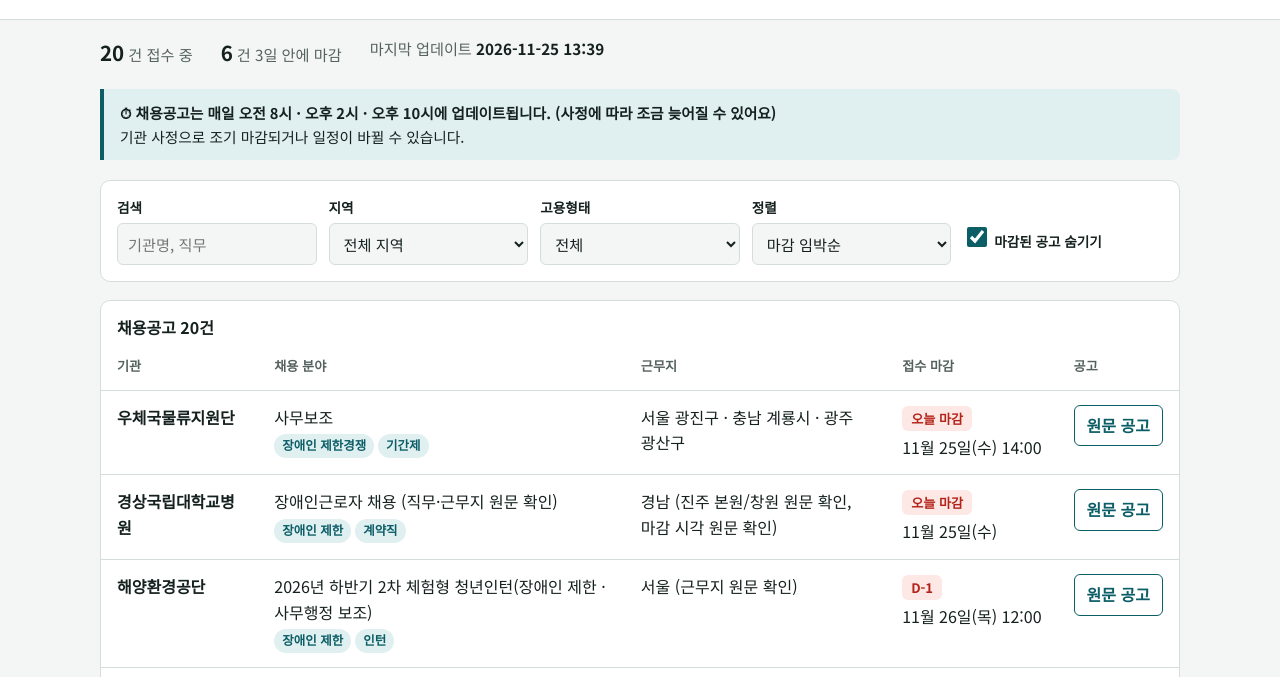
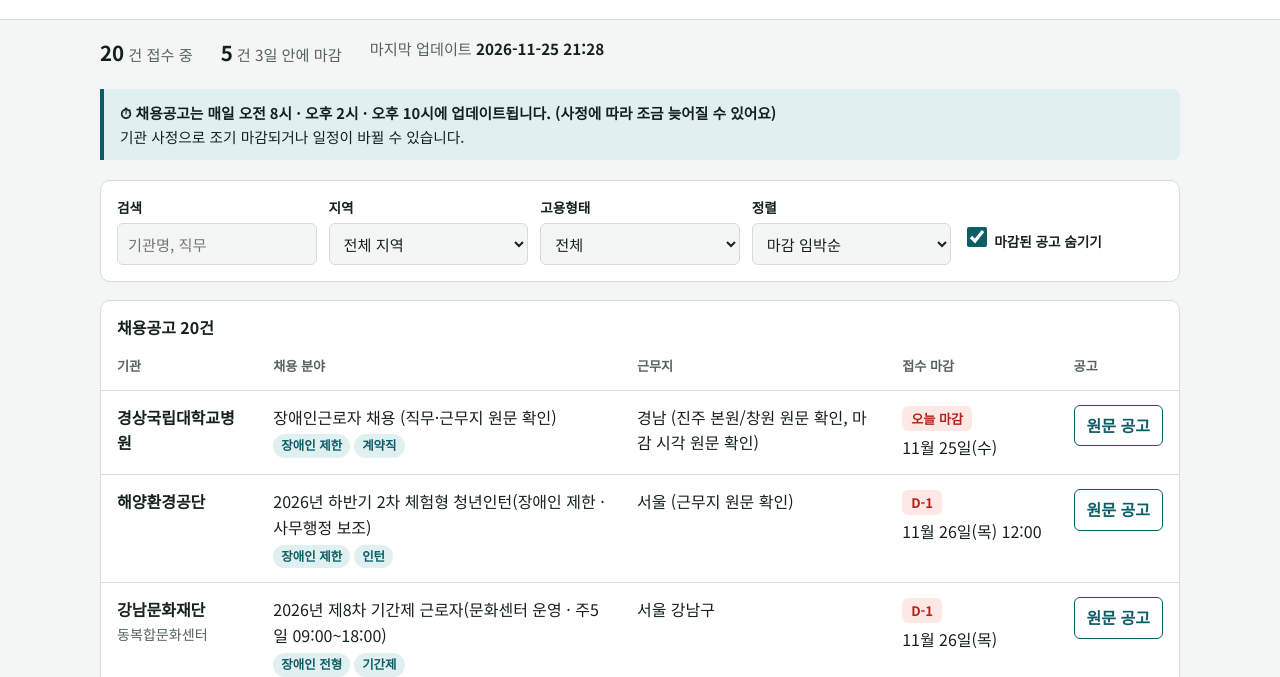
Before and after one commit to a0116095/disability-jobs, a plain HTML site: page index.html in a window 1280 px wide. Shown: the part 123-800 px from the top of the page. Drawn offline with Linux system fonts and the light colour scheme; a web font is replaced by a local one.

Commit message:
11/25 21시 업데이트: 추가 1건(부천도시공사), 마감 정리 1건
Co-Authored-By: Claude Opus 5.5 <noreply@anthropic.com>
Claude-Session: https://claude.ai/code/session_01ScGBJF6XwcPtTKLzirbwLX

```diff
--- a/index.html
+++ b/index.html
@@ -205,11 +205,8 @@ footer { color: var(--muted); font-size: .85em; padding: 24px 0 40px; border-top
 
 <script>
 /* ===== 공고 데이터: 업데이트 때 이 부분만 고칩니다 ===== */
-const UPDATED = "2026-11-25 13:39";
+const UPDATED = "2026-11-25 21:28";
 const JOBS = [
-  { org: "우체국물류지원단", unit: "", field: "사무보조", track: "장애인 제한경쟁", type: "기간제",
-    region: ["서울", "충남", "광주·전남"], place: "서울 광진구 · 충남 계룡시 · 광주 광산구", start: "2026-11-17", end: "2026-11-25T14:00",
-    url: "https://www.jobkorea.co.kr/Recruit/GI_Read/50387843" },
   { org: "한국농어촌공사", unit: "천안·부여·서천·청양지사", field: "공무직(청소원)", track: "보훈·장애인 제한경쟁", type: "공무직",
     region: ["충남"], place: "충남 천안시·부여군·서천군·청양군", start: "2026-11-18", end: "2026-12-03T13:00",
     url: "https://www.jobkorea.co.kr/Recruit/GI_Read/50394917" },
@@ -268,6 +265,9 @@ const JOBS = [
   { org: "(재)안산시청소년재단", unit: "", field: "기간제 근로자 장애인 직원 2명 (직무 원문 확인) · 한국장애인고용공단 경기서부지사 게시", track: "장애인 제한", type: "기간제",
     region: ["경기"], place: "경기 안산시 (근무지 원문 확인)", start: "2026-11-24", end: "2026-12-01T17:00",
     url: "https://www.kead.or.kr/bbs/jobinfo/bbsPage.do?menuId=MENU2201" },
+  { org: "부천도시공사", unit: "부천시춘의동체육공원", field: "대체인력 계약직(행정A·B, 수영강사, 12개월) · 장애인 제한경쟁 채용 포함 (대상 직무·인원 원문 확인)", track: "장애인 제한경쟁", type: "계약직",
+    region: ["경기"], place: "경기 부천시 원미구 소사로 482(춘의동)", start: "2026-11-25", end: "2026-12-04T15:00",
+    url: "https://www.jobkorea.co.kr/Recruit/GI_Read/50432880" },
 ];
 /* ===================================================== */
 
```
